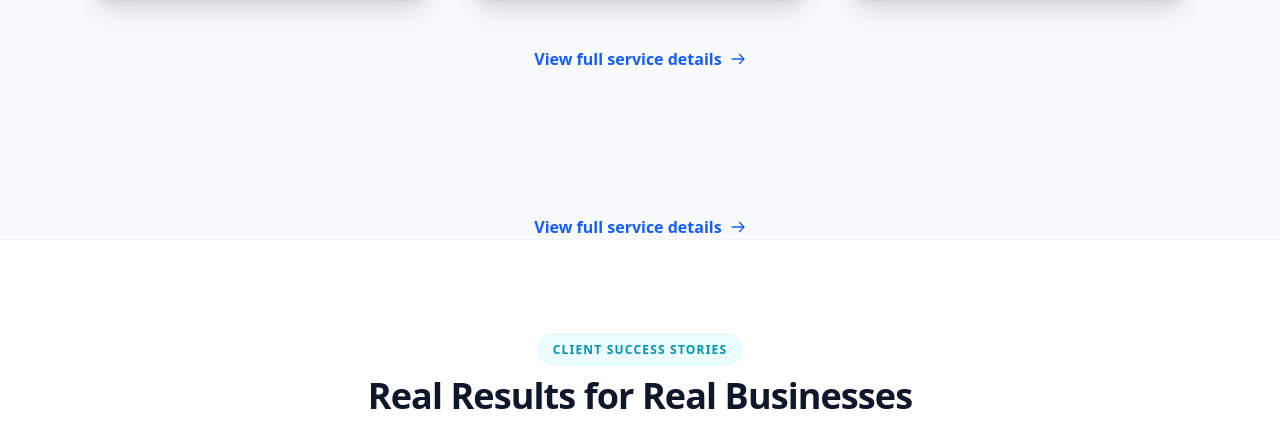
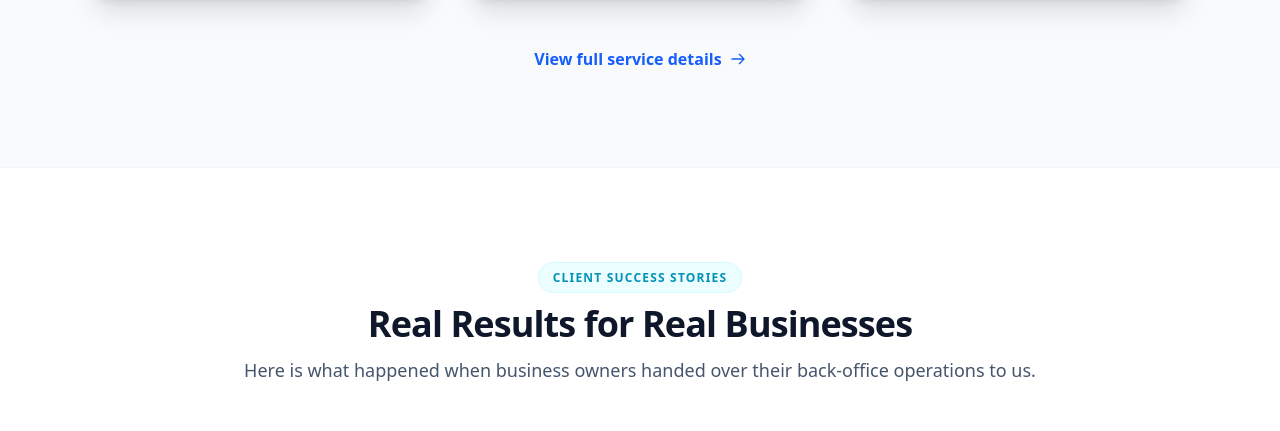
Before and after one commit to ahmadansari4014-lab/my-laravel-project, a Laravel app: page / in a window 1280 px wide. Shown: the part 2018-2449 px from the top of the page. Run offline with Laravel 12, Linux system fonts and the light colour scheme; style sheets or scripts are compiled from the project's sources.

Commit message:
Fix homepage audit pop-up that never opened
A leftover duplicate "View full service details" block closed the
page's Alpine x-data wrapper early, so the audit modal sat outside its
scope ("isModalOpen is not defined") and the "Book a Free Operations
Audit" button did nothing. Remove the duplicate block and close the
wrapper at the end of the page.

Co-Authored-By: Claude Opus 5.5 <noreply@anthropic.com>
Claude-Session: https://claude.ai/code/session_01EWqRutJcQzA3qSnNYQAPqL

```diff
--- a/resources/views/home.blade.php
+++ b/resources/views/home.blade.php
@@ -169,14 +169,6 @@
         </div>
     </div>
 </div>
-
-            <div class="text-center mt-12 relative z-10">
-                <a href="{{ route('services') }}" class="text-blue-600 font-bold hover:text-blue-800 transition-colors inline-flex items-center gap-2 group text-base">
-                    View full service details <svg class="w-4 h-4 transform group-hover:translate-x-1 transition-transform" fill="none" stroke="currentColor" viewBox="0 0 24 24"><path stroke-linecap="round" stroke-linejoin="round" stroke-width="2" d="M14 5l7 7m0 0l-7 7m7-7H3"></path></svg>
-                </a>
-            </div>
-        </div>
-    </div>
 
     <!-- 3.5. TESTIMONIALS SECTION (TRUE INFINITE SCROLL + NATIVE DRAG/SWIPE ENABLED) -->
     <div class="bg-white py-24 border-t border-slate-100 overflow-hidden relative">
@@ -880,4 +872,7 @@
     </div>
 </div>
 
+</div>
+<!-- /Global Alpine State Wrap -->
+
 @endsection
```
